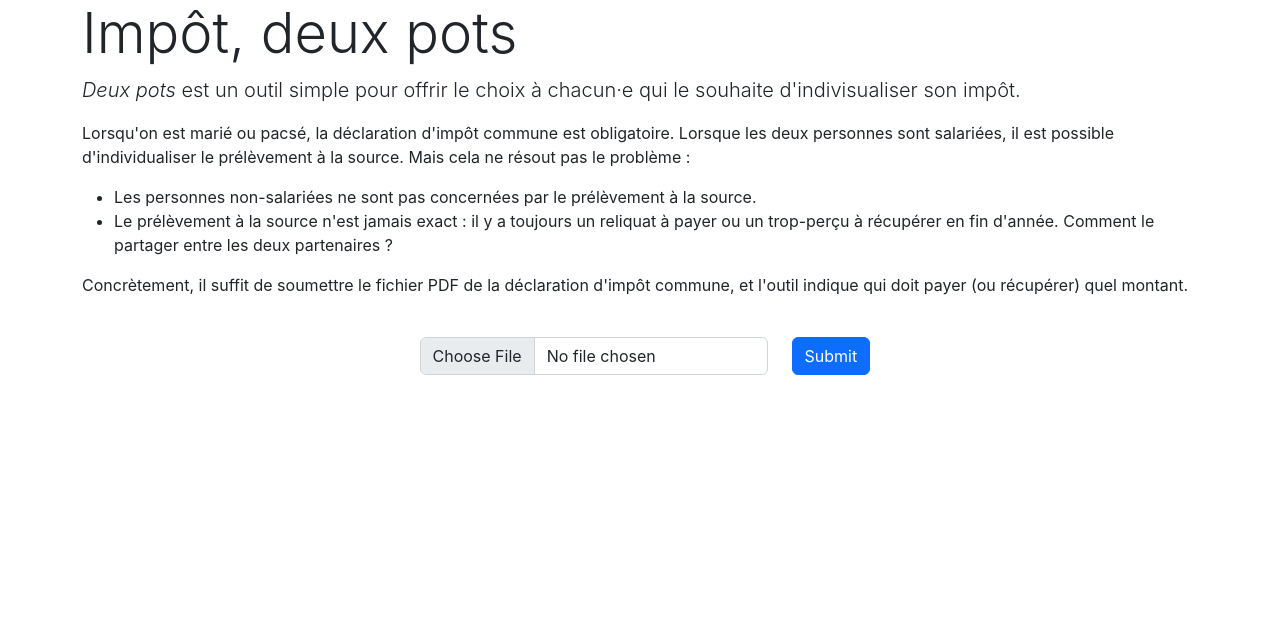
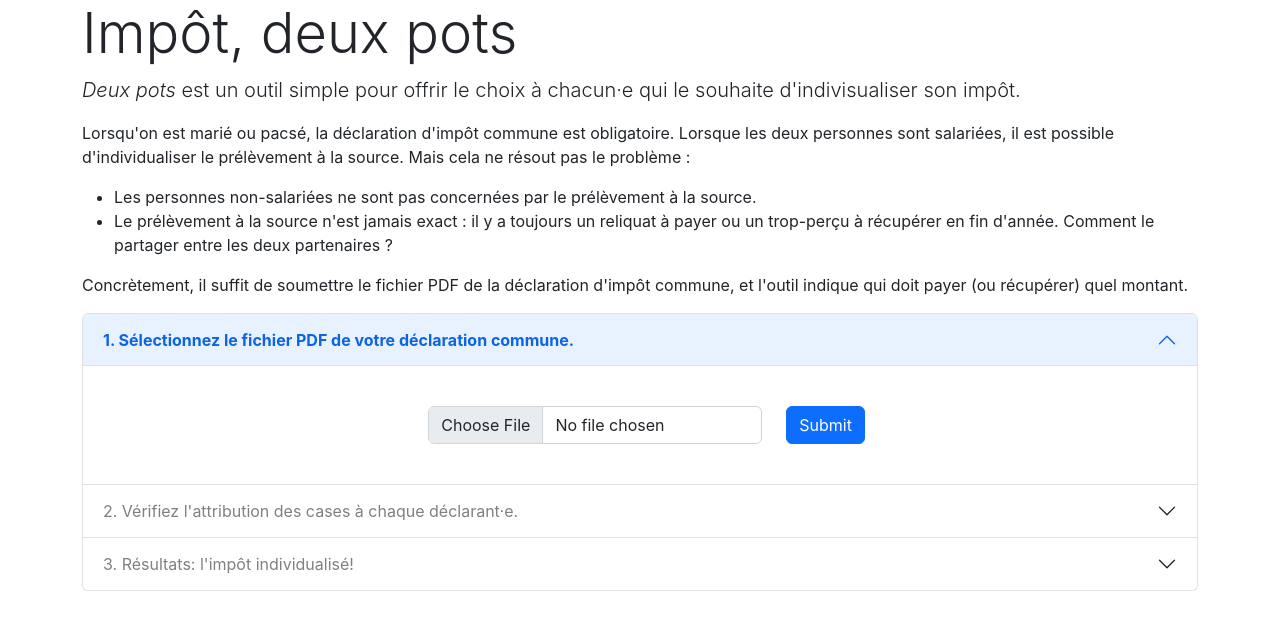
Before and after one commit to tbelhalfaoui/deuxpots, a React (Create React App) app in the folder frontend/: page / in a window 1280 px wide. Shown: the top 630 px of the page. Built offline with nearby package versions, Linux system fonts and the light colour scheme.

Commit message:
Accordion working until step 2

```diff
--- a/frontend/src/App.css
+++ b/frontend/src/App.css
@@ -0,0 +1,3 @@
+.emptyBox {
+    background-color:rgb(255, 217, 170);
+}
--- a/frontend/src/App.js
+++ b/frontend/src/App.js
@@ -2,20 +2,63 @@ import React, { useEffect, useState } from "react"
 import { useForm } from "react-hook-form";
 import { Header } from './components/Header.js'
 import { PdfSubmitForm } from './components/PdfSubmitForm.js'
+import { Accordion, AccordionStepItem } from './components/Accordion';
 import './App.css';
 import { TaxBoxesPanel } from "./components/TaxBoxesPanel.js";
 
 
-
 function App() {
   const [boxes, setBoxes] = useState([]);
-  const [step, setStep] = useState(0);
+  const [step, setStep_] = useState(1);
+  const [maxStep, setMaxStep_] = useState(1);
+
+  const setStep = (s) => {
+    console.log({"setStep": s});
+    setStep_(s);
+  };
+
+  const setMaxStep = (s) => {
+    console.log({"setMaxStep": s});
+    setMaxStep_(s);
+  };
 
   return (
       <div class="container">
         <Header />
-        <PdfSubmitForm setBoxes={setBoxes} step={step} setStep={setStep} />
-        <TaxBoxesPanel boxes={boxes} setBoxes={setBoxes} step={step} setStep={setStep} />
+        {/* <Accordion activeKey={step.toString()}>
+            <Accordion.Item eventKey="1" disabled>
+            <Accordion.Header>1. Sélectionnez le fichier PDF de votre déclaration commune.</Accordion.Header>
+            <Accordion.Body>
+              <PdfSubmitForm setBoxes={setBoxes} setStep={setStep} />
+            </Accordion.Body>
+          </Accordion.Item>
+          <Accordion.Item eventKey="2">
+            <Accordion.Header>2. Vérifiez l'attribution des cases à chaque déclarant·e.</Accordion.Header>
+            <Accordion.Body>
+              <TaxBoxesPanel boxes={boxes} setBoxes={setBoxes} setStep={setStep} />
+            </Accordion.Body>
+          </Accordion.Item>
+          <Accordion.Item eventKey="3">
+            <Accordion.Header>3. Résultats: l'impôt individualisé!</Accordion.Header>
+            <Accordion.Body>
+              TODO
+            </Accordion.Body>
+          </Accordion.Item>
+        </Accordion> */}
+        <Accordion>
+          <AccordionStepItem title="1. Sélectionnez le fichier PDF de votre déclaration commune."
+          itemStep="1" currentStep={step} maxCurrentStep={maxStep} setStep={setStep}>
+            <PdfSubmitForm setBoxes={setBoxes} setStep={(s) => setStep(s) || setMaxStep(s)} />
+          </AccordionStepItem>
+          <AccordionStepItem title="2. Vérifiez l'attribution des cases à chaque déclarant·e."
+          itemStep="2" currentStep={step} maxCurrentStep={maxStep} setStep={setStep}>
+            <TaxBoxesPanel boxes={boxes} setBoxes={setBoxes} setStep={(s) => setStep(s) || setMaxStep(s)} />
+          </AccordionStepItem>
+          <AccordionStepItem title="3. Résultats: l'impôt individualisé!"
+          itemStep="3" currentStep={step} maxCurrentStep={maxStep} setStep={setStep}>
+            TODO
+          </AccordionStepItem>
+        </Accordion>
       </div>
   );
 }
--- /dev/null
+++ b/frontend/src/components/Accordion.js
@@ -0,0 +1,33 @@
+export const Accordion = ({ children }) => (
+    <div class="accordion" id="accordionStepsNav">
+        {children}
+    </div>
+)
+
+export const AccordionItem = ({ title, name, isExpanded, onExpand, enabled, children }) => (
+    <div class="accordion-item">
+        <h2 class="accordion-header" id={`heading-${name}`}>
+            <button class={`accordion-button ${(!isExpanded) && "collapsed"}`} type="button" data-bs-toggle="collapse"
+            aria-expanded={isExpanded} aria-controls={`collapse-${name}`} onClick={onExpand} disabled={!enabled}
+            style={(!enabled) ? {color: 'gray'} : {'font-weight': 'bold'}}>
+                {title}
+            </button>
+        </h2>
+        <div id={`collapse-${name}`} class={`accordion-collapse collapse ${(isExpanded) && "show"}`}
+            aria-labelledby={`heading-${name}`}data-bs-parent="#accordionStepsNav">
+            <div class="accordion-body">
+                {children}
+            </div>
+        </div>
+    </div>
+)
+
+
+export const AccordionStepItem = ({ title, itemStep, currentStep, maxCurrentStep, setStep, children }) => (
+    <AccordionItem title={title} name={`step${itemStep}`}
+    isExpanded={currentStep == itemStep}
+    onExpand={() => setStep(itemStep)}
+    enabled={itemStep <= maxCurrentStep}>
+        {children}
+    </AccordionItem>
+)
--- a/frontend/src/components/PdfSubmitForm.js
+++ b/frontend/src/components/PdfSubmitForm.js
@@ -1,7 +1,7 @@
 import { useForm } from "react-hook-form";
 
 
-export const PdfSubmitForm = ({setBoxes, step, setStep}) => {
+export const PdfSubmitForm = ({setBoxes, setStep}) => {
     const { register, handleSubmit } = useForm();
 
     const sendTaxSheet = async (data) => {
@@ -15,23 +15,23 @@ export const PdfSubmitForm = ({setBoxes, step, setStep}) => {
         }).then(
           res => res.json()
         ).then(
-          res => {console.log(res); return res;}
-        ).then(
           data => Object.fromEntries(
-              data.boxes.map(box => [box.code, {
-                ...box,
-                original_raw_value: box.raw_value,
-                original_ratio_0: box.ratio_0,
-              }])
-            )
+            data.boxes.sort(
+              (box1, box2) => box1.code.localeCompare(box2.code)
+            ).map(box => [box.code, {
+              ...box,
+              original_raw_value: box.raw_value,
+              original_ratio_0: box.ratio_0,
+            }])
+          )
         ).then(
           setBoxes
         ).then(
-          setStep(1)
+          setStep(2)
         )
     }
 
-    return (step == 0) && (
+    return (
         <form onSubmit={handleSubmit(sendTaxSheet)}>
         <div class="container py-4 text-center" id="containerStep1">
            <div class="row gx-10 justify-content-center">
--- a/frontend/src/components/TaxBox.js
+++ b/frontend/src/components/TaxBox.js
@@ -14,21 +14,23 @@ export const TaxBox = ({box, onValueChange, onSliderChange, unlockTotals, showAu
     ((box.original_ratio_0 == null) || (showAutoFilled)) && (
     <div class="row">
         <div class="col-1">
-            <NumberBox name={`${box.code}.raw_value`} value={box.raw_value} onValueChange={onValueChange} disabled={!unlockTotals}  />
+            <NumberBox name={`${box.code}.raw_value`} value={box.raw_value} onValueChange={onValueChange} disabled={!unlockTotals} />
         </div>
         <div class="col-1">
-            <NumberBox name={`${box.code}.partner_0_value`} value={box.partner_0_value} max={box.raw_value} onValueChange={onValueChange} />
+            <NumberBox name={`${box.code}.partner_0_value`} value={box.partner_0_value} max={box.raw_value} onValueChange={onValueChange}
+            style={(box.partner_0_value == null) ? {'background-color': 'rgb(255, 240, 189)'} : {}} />
         </div>
         <div class="col-2">
             <input type="range" class="form-range" name={`${box.code}.slider`}
             min="0" max={box.raw_value}
-            step={(box.raw_value <= 10) ? 1 : Math.round(box.raw_value / 10)}
+            step={(box.raw_value <= 10) ? 1 : parseInt(box.raw_value / 10)}
             disabled={box.raw_value == ""}
             value={(box.raw_value != "") ? (1 - box.ratio_0) * box.raw_value : ""}
             onChange={onSliderChange} />
         </div>
         <div class="col-1">
-            <NumberBox name={`${box.code}.partner_1_value`} value={box.partner_1_value} max={box.raw_value} onValueChange={onValueChange} />
+            <NumberBox name={`${box.code}.partner_1_value`} value={box.partner_1_value} max={box.raw_value} onValueChange={onValueChange}
+            style={(box.partner_1_value == null) ? {'background-color': 'rgb(255, 240, 189)'} : {}} />
         </div>
         <div class="col">
             <label for={`${box.code}.raw_value`} class="form-label">{box.code} - {box.description}</label>
--- a/frontend/src/components/TaxBoxesPanel.js
+++ b/frontend/src/components/TaxBoxesPanel.js
@@ -1,7 +1,7 @@
 import { useState } from "react"
 import { TaxBox } from './TaxBox.js'
 
-export const TaxBoxesPanel = ({boxes, setBoxes, step, setStep}) => {
+export const TaxBoxesPanel = ({boxes, setBoxes, setStep}) => {
 
     const [ showAutoFilled, setShowAutoFilled ] = useState(false);
     const [ unlockTotals, setUnlockTotals ] = useState(false);
@@ -73,14 +73,14 @@ export const TaxBoxesPanel = ({boxes, setBoxes, step, setStep}) => {
         setUnlockTotals(evt.target.checked);
     };
 
-    return (step == 1) && (
+    return (
         <form>
             <div id="containerStep2" class="container py-2 text-start">
                 <div>
                     <div>
                         <div class="form-check form-switch py-2">
                             <input class="form-check-input" type="checkbox" role="switch" id="showAutofilled" checked={showAutoFilled} onChange={toggleShowAutofilled} />
-                            <label class="form-check-label" for="showAutofilled">Afficher toutes les cases, même celles individualisées automatiquement.</label>
+                            <label class="form-check-label" for="showAutofilled">Afficher les cases préremplies.</label>
                         </div>
                         <div class="form-check form-switch py-2">
                             <input class="form-check-input" type="checkbox" role="switch" id="unlockTotals" checked={unlockTotals} onChange={toggleUnlockTotals} />
```
